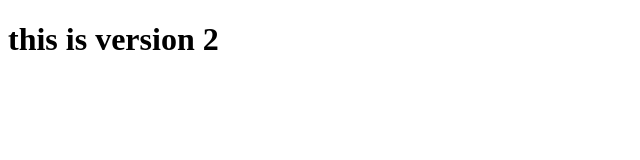
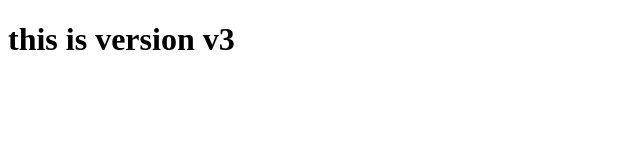
Before and after one commit to speedflsh/myrepo1, a plain HTML site: page index.html in a window 1280 px wide. Shown: the full height of the page, 0-640 px from the left. Drawn offline with Linux system fonts and the light colour scheme.

Commit message:
this is v3

```diff
--- a/index.html
+++ b/index.html
@@ -6,6 +6,7 @@
     <title>Document</title>
 </head>
 <body>
-    <h1>this is version 2 </h1>
+    <h1>this is version v3 </h1>
+
 </body>
 </html>
```
